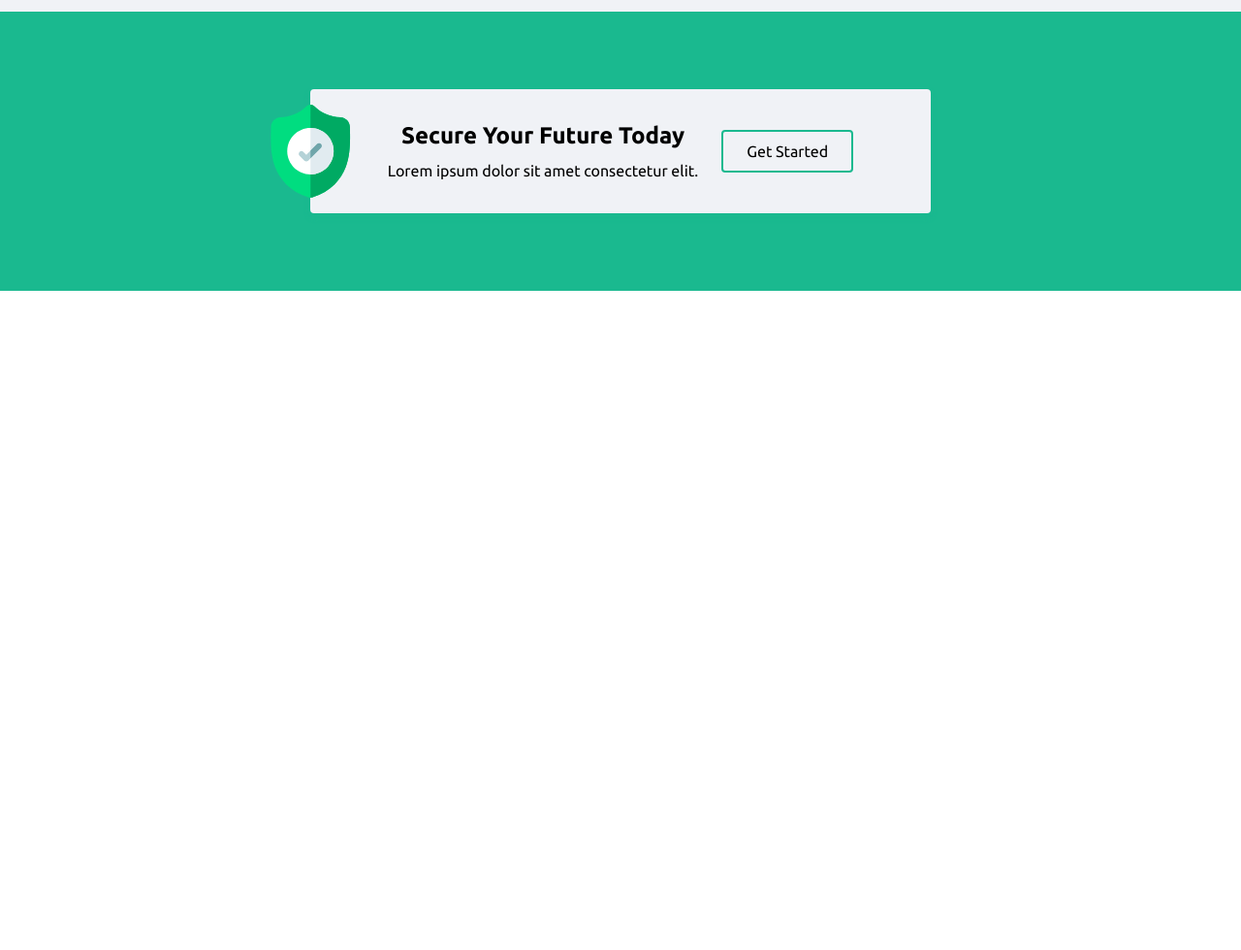
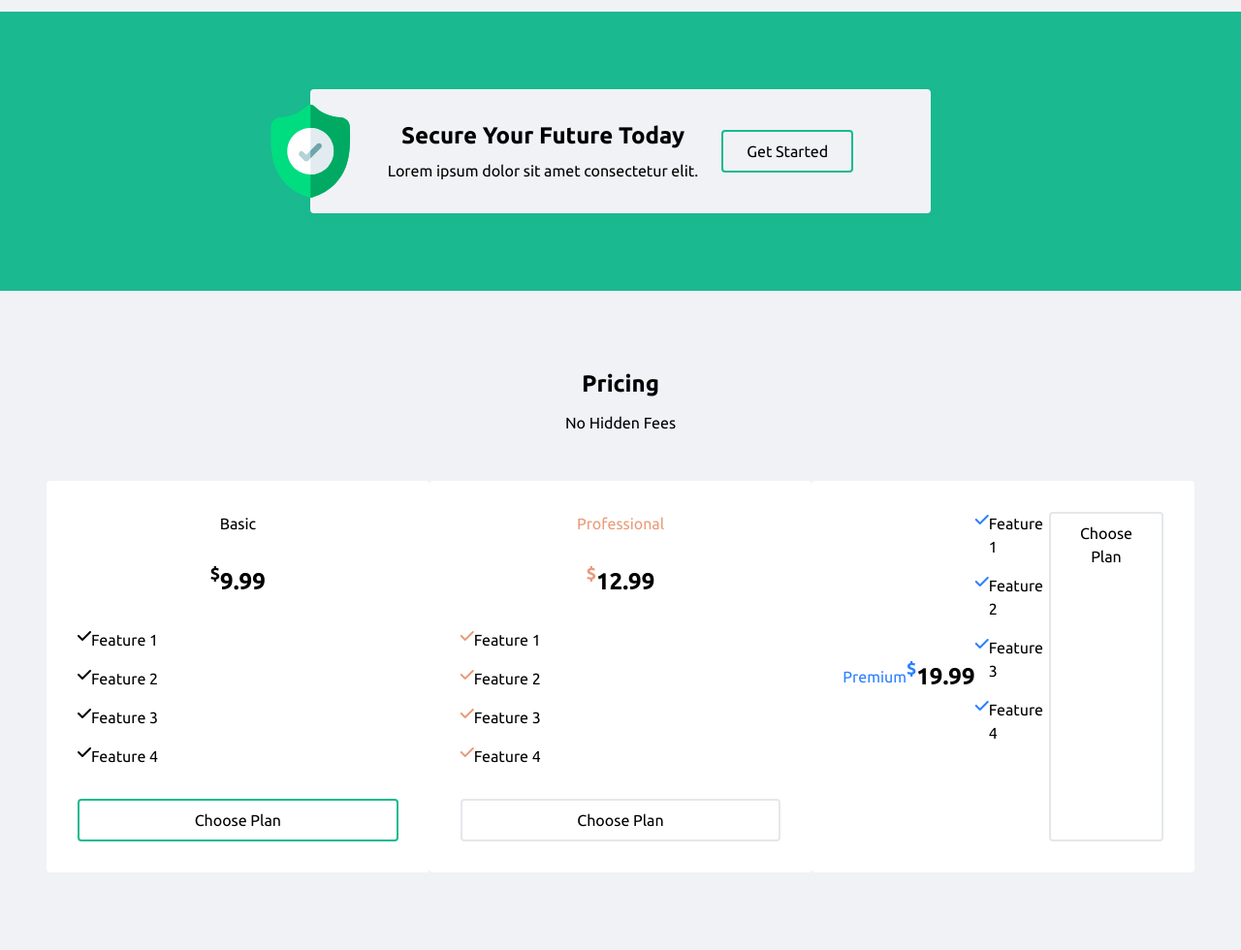
Before and after one commit to BlanchardIlela/webSiteFinacial, a website: page index.html in a window 1280 px wide. Shown: the part 3499-4479 px from the top of the page at 97% size. Before the commit the page ends 3799 px from the top, so only its background shows below. Drawn offline with Linux system fonts and the light colour scheme.

Commit message:
style Pricing partie 1

```diff
--- a/index.html
+++ b/index.html
@@ -310,6 +310,67 @@
           <a class="border-2 border-green px-6 py-2" href="#"> Get Started </a>
         </div>
       </section>
+          <!-- -------------------------- Pricing -->
+      <section class="component bg-primary-300 dark:bg-primary-900">
+        <div class="flex flex-col gap-y-4 md:gap-y-3">
+          <h2 class="text-center text-2xl font-bold">Pricing</h2>
+          <p class="text-center dark:text-primary-500">No Hidden Fees</p>
+        </div>
+
+        <div class="grid gap-8 sm:grid-cols-2 lg:grid-cols-3">
+          <div class="flex flex-col gap-y-8 rounded p-8 bg-white dark:border-2
+          dark:border-green dark:bg-primary-900 dark:shadow-md dark:shadow-green">
+            <h6 class="text-green self-center uppercase">Basic</h6>
+            <h5 class="bg-green/40 self-center rounded-full size-24 flex justify-center items-center
+            gap-x-1 text-2xl font-bold text-primary-600 dark:text-white">
+            <sup class="text-green">$</sup>9.99</h5>
+
+            <ul class="flex flex-col gap-y-4 *:flex *:items-center *:gap-x-4">
+              <li><span class="fas fa-check rounded-full bg-green/40 text-green p-2"></span>Feature 1</li>
+              <li><span class="fas fa-check rounded-full bg-green/40 text-green p-2"></span>Feature 2</li>
+              <li><span class="fas fa-check rounded-full bg-green/40 text-green p-2"></span>Feature 3</li>
+              <li><span class="fas fa-check rounded-full bg-green/40 text-green p-2"></span>Feature 4</li>
+            </ul>
+
+            <a class="border-2 border-green px-4 py-2 text-center" href="#">Choose Plan</a>
+          </div>
+
+          <div class="flex flex-col gap-y-8 rounded p-8 bg-white dark:border-2
+          dark:border-orange dark:bg-primary-900 dark:shadow-md dark:shadow-orange">
+            <h6 class="text-orange self-center uppercase">Professional</h6>
+
+            <h5 class="bg-orange/40 self-center rounded-full size-24 flex justify-center items-center
+            gap-x-1 text-2xl font-bold text-primary-600 dark:text-white">
+            <sup class="text-orange">$</sup>12.99</h5>
+
+            <ul class="flex flex-col gap-y-4 *:flex *:items-center *:gap-x-4">
+              <li><span class="fas fa-check rounded-full bg-orange/40 text-orange p-2"></span>Feature 1</li>
+              <li><span class="fas fa-check rounded-full bg-orange/40 text-orange p-2"></span>Feature 2</li>
+              <li><span class="fas fa-check rounded-full bg-orange/40 text-orange p-2"></span>Feature 3</li>
+              <li><span class="fas fa-check rounded-full bg-orange/40 text-orange p-2"></span>Feature 4</li>
+            </ul>
+
+            <a class="border-2 border-orange px-4 py-2 text-center" href="#">Choose Plan</a>
+          </div>
+
+          <div class="flex flex-col gap-y-8 rounded p-8 bg-white dark:border-2
+          dark:border-blue dark:bg-primary-900 dark:shadow-md dark:shadow-blue sm:flex-row">
+            <h6 class="text-blue self-center uppercase">Premium</h6>
+            <h5 class="bg-blue/40 self-center rounded-full size-24 flex justify-center items-center
+            gap-x-1 text-2xl font-bold text-primary-600 dark:text-white">
+            <sup class="text-blue">$</sup>19.99</h5>
+
+            <ul class="flex flex-col gap-y-4 *:flex *:items-center *:gap-x-4">
+              <li><span class="fas fa-check rounded-full bg-blue/40 text-blue p-2"></span>Feature 1</li>
+              <li><span class="fas fa-check rounded-full bg-blue/40 text-blue p-2"></span>Feature 2</li>
+              <li><span class="fas fa-check rounded-full bg-blue/40 text-blue p-2"></span>Feature 3</li>
+              <li><span class="fas fa-check rounded-full bg-blue/40 text-blue p-2"></span>Feature 4</li>
+            </ul>
+
+            <a class="border-2 border-blue px-4 py-2 text-center" href="#">Choose Plan</a>
+          </div>
+        </div>
+      </section>
 
     </main>
 
```
